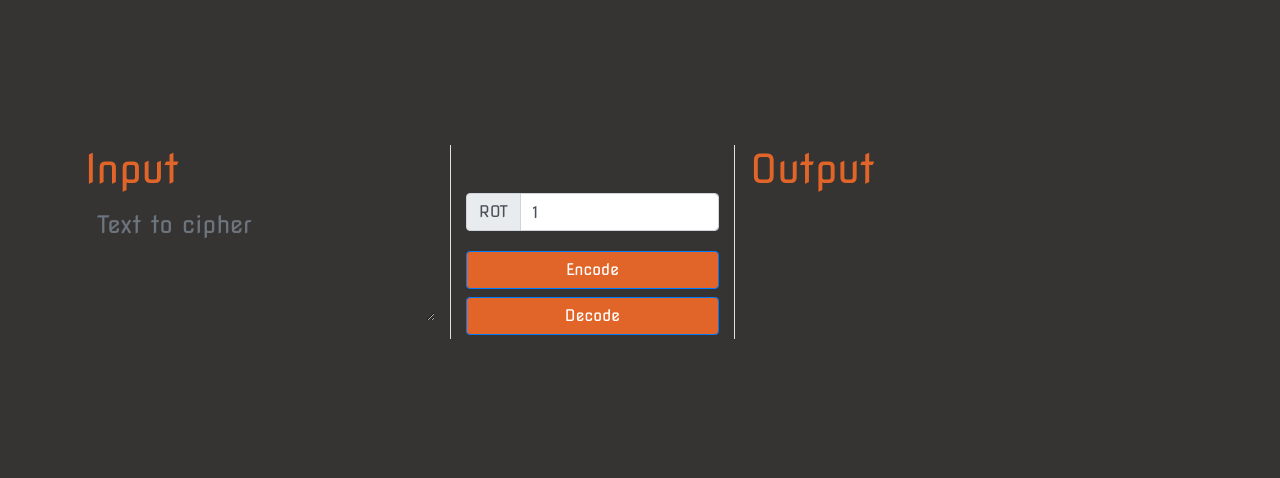
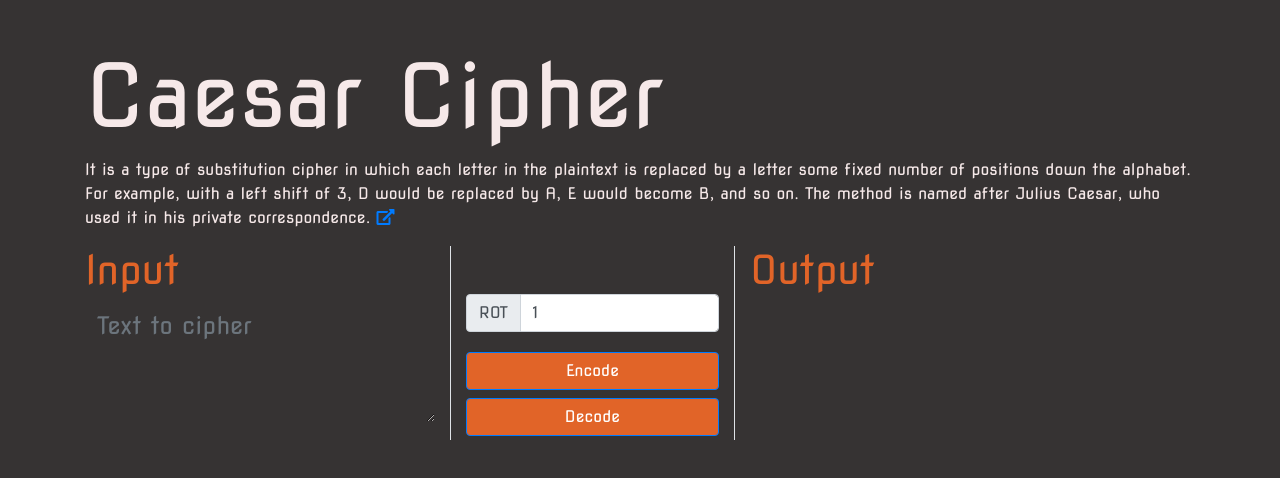
Before and after one commit to minicatsCB/caesar-cipher, a plain HTML site: page app.html in a window 1280 px wide. Shown: the part 158-636 px from the top of the page. Drawn offline with nearby package versions, Linux system fonts and the light colour scheme.

Commit message:
Add intro title and description

```diff
--- a/app.css
+++ b/app.css
@@ -6,6 +6,10 @@ body {
 
     background-color: #363333;
     font-family: 'Nova Square', cursive;
+}
+
+.intro {
+    color: #f6e9e9;
 }
 
 h1 {
--- a/app.html
+++ b/app.html
@@ -4,11 +4,20 @@
         <meta charset="utf-8">
         <title>Caesar Cipher</title>
         <link rel="stylesheet" href="https://stackpath.bootstrapcdn.com/bootstrap/4.3.1/css/bootstrap.min.css" integrity="sha384-ggOyR0iXCbMQv3Xipma34MD+dH/1fQ784/j6cY/iJTQUOhcWr7x9JvoRxT2MZw1T" crossorigin="anonymous">
+        <link rel="stylesheet" href="https://use.fontawesome.com/releases/v5.7.2/css/all.css" integrity="sha384-fnmOCqbTlWIlj8LyTjo7mOUStjsKC4pOpQbqyi7RrhN7udi9RwhKkMHpvLbHG9Sr" crossorigin="anonymous">
         <link href="https://fonts.googleapis.com/css?family=Nova+Square" rel="stylesheet">
         <link rel="stylesheet" href="app.css">
     </head>
     <body>
         <div class="container">
+            <h1 class="display-2 intro">Caesar Cipher</h1>
+            <p class="intro">It is a type of substitution cipher in which each letter in the plaintext is replaced by a letter some fixed
+                number of positions down the alphabet. For example, with a left shift of 3, D would be replaced by A, E would become B, and
+                 so on. The method is named after Julius Caesar, who used it in his private correspondence.
+                 <a href="https://en.wikipedia.org/wiki/Caesar_cipher">
+                     <i class="fas fa-external-link-alt"></i>
+                 </a>
+             </p>
             <div class="row">
                 <div class="col-12 col-lg-4">
                     <form id="input-form">
```
